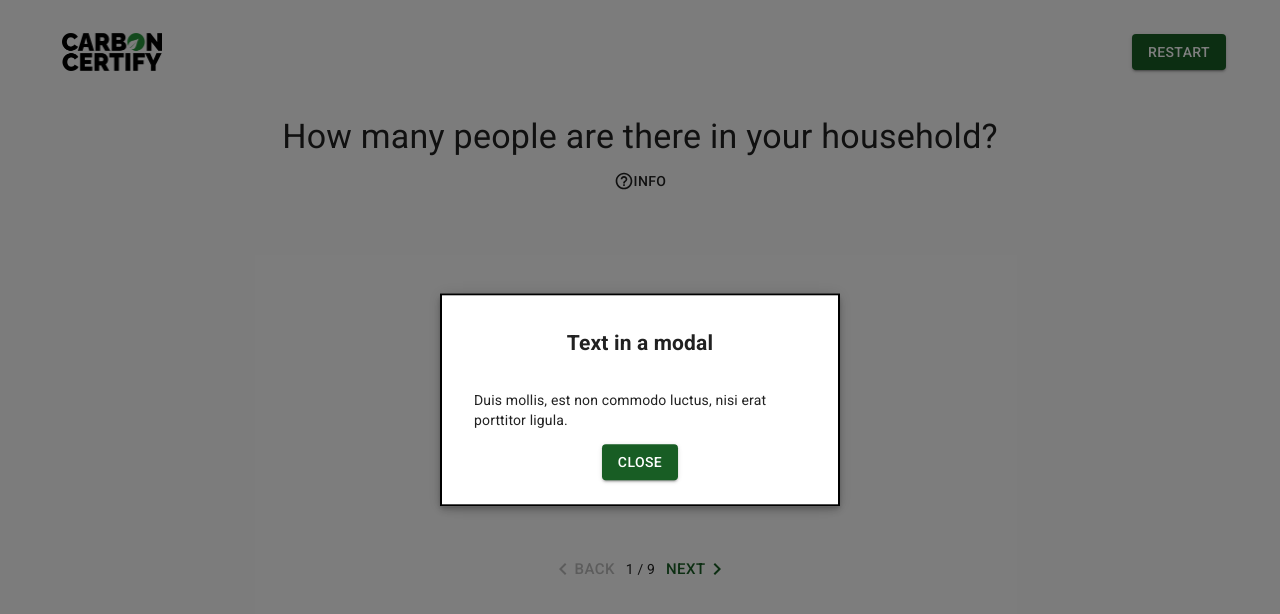
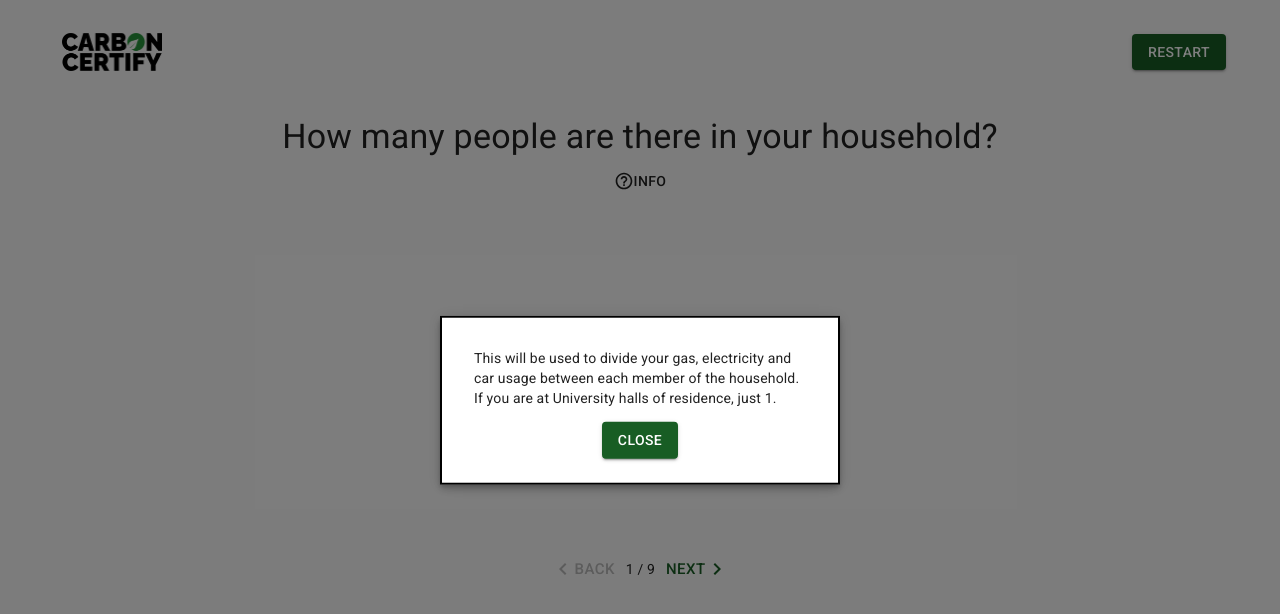
Before and after one commit to maiconburn/rags-calculator, a Next.js app: page / in a window 1280 px wide. Both pictures are taken after a click on the button "INFO". Shown: the top 614 px of the page. Built offline with nearby package versions, Linux system fonts and the light colour scheme.

Commit message:
Index page modal completed

```diff
--- a/pages/index.js
+++ b/pages/index.js
@@ -55,9 +55,10 @@ export default function Index() {
       style={modalStyle}
       className={classes.paper}
     >
-      <h2 id="simple-modal-title">Text in a modal</h2>
       <p id="simple-modal-description">
-        Duis mollis, est non commodo luctus, nisi erat porttitor ligula.
+        This will be used to divide your gas, electricity and car usage between
+        each member of the household. If you are at University halls of
+        residence, just 1.
       </p>
       <Grid item>
         <Button variant="contained" color="primary" onClick={handleClose}>
```
